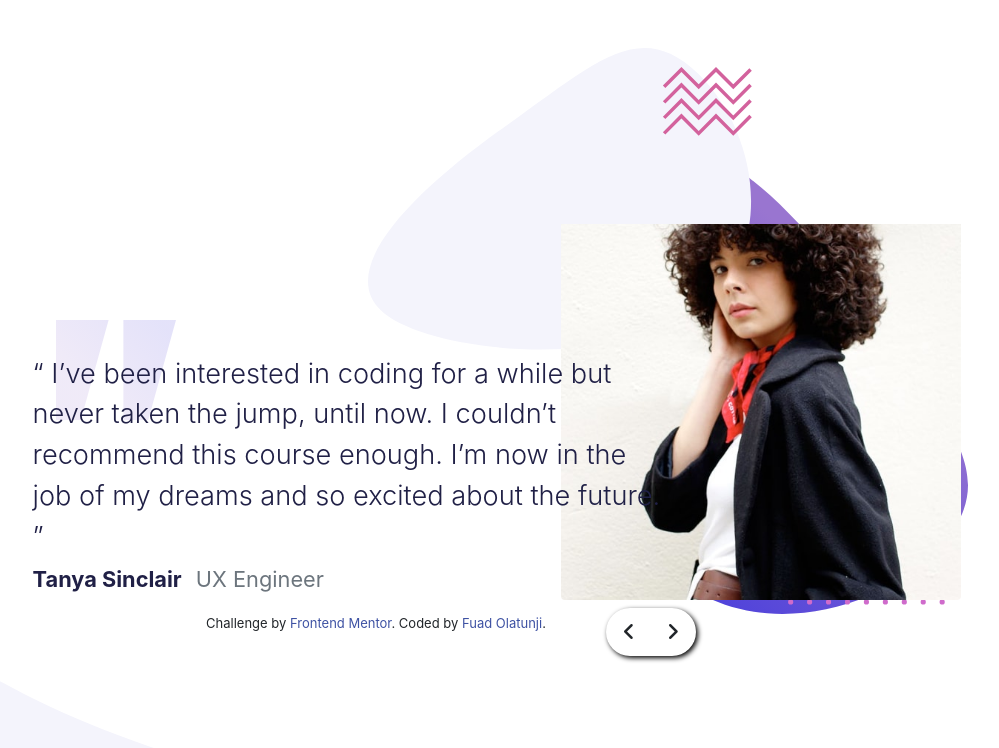
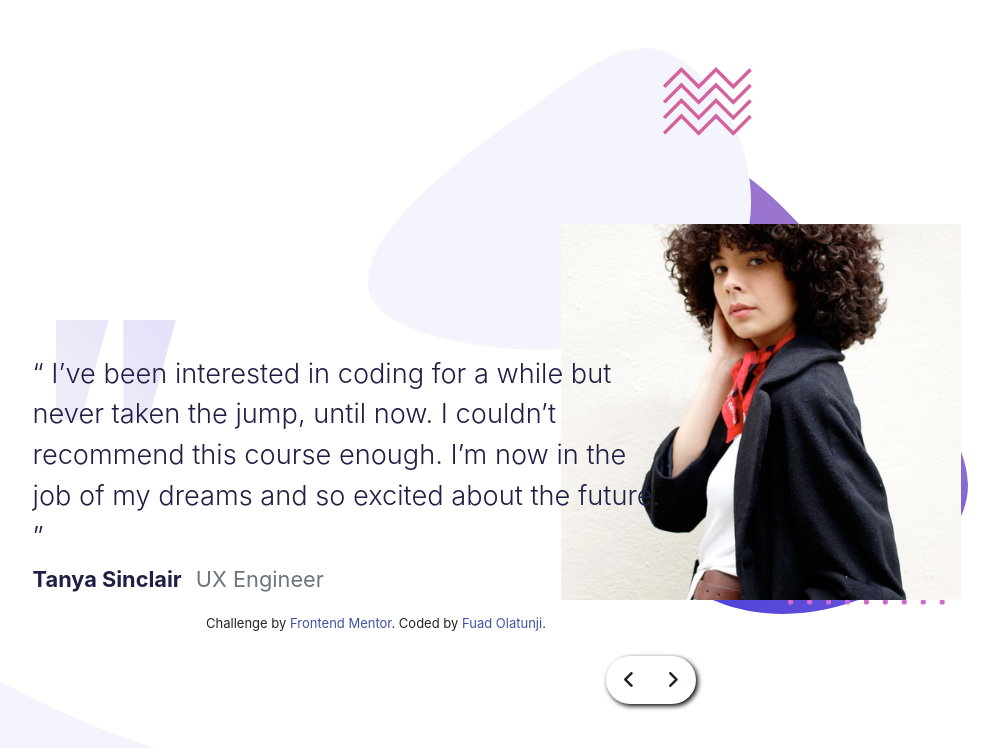
Before and after one commit to fuadop/coding-bootcamp-testimonials-slider-master, a plain HTML site: page index.html in a window 1280 px wide. Shown: the top 748 px of the page, without its empty margins (264-1263 px from the left). Drawn offline with nearby package versions, Linux system fonts and the light colour scheme; a web font is replaced by a local one.

Commit message:
button fix

```diff
--- a/styles.css
+++ b/styles.css
@@ -48,7 +48,7 @@ body {
 }
 
 button[type="button"] {
-  top: 76%;
+  top: 82%;
   right: 25%;
 }
 
```
